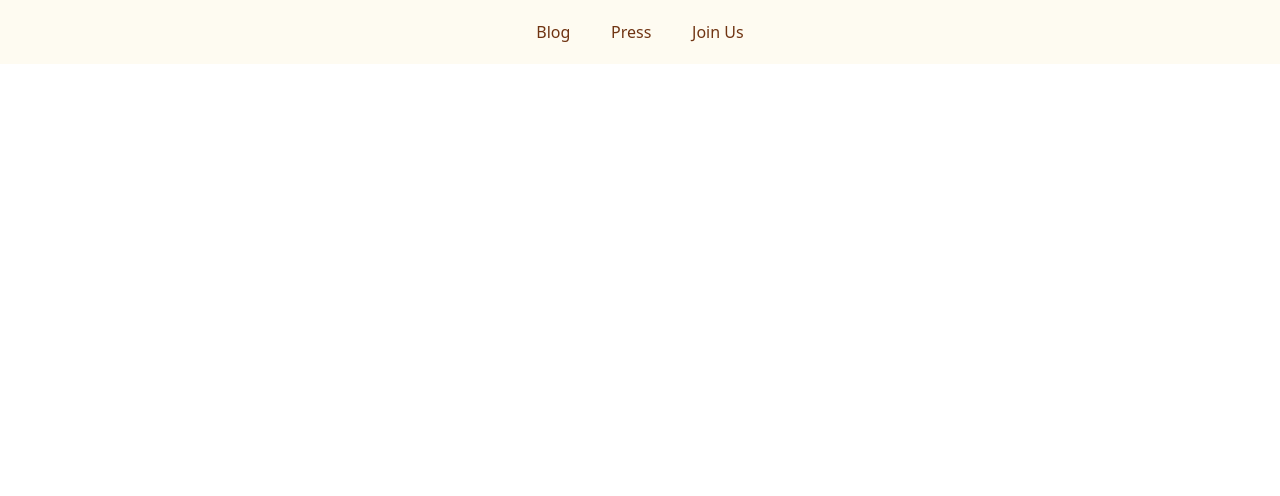
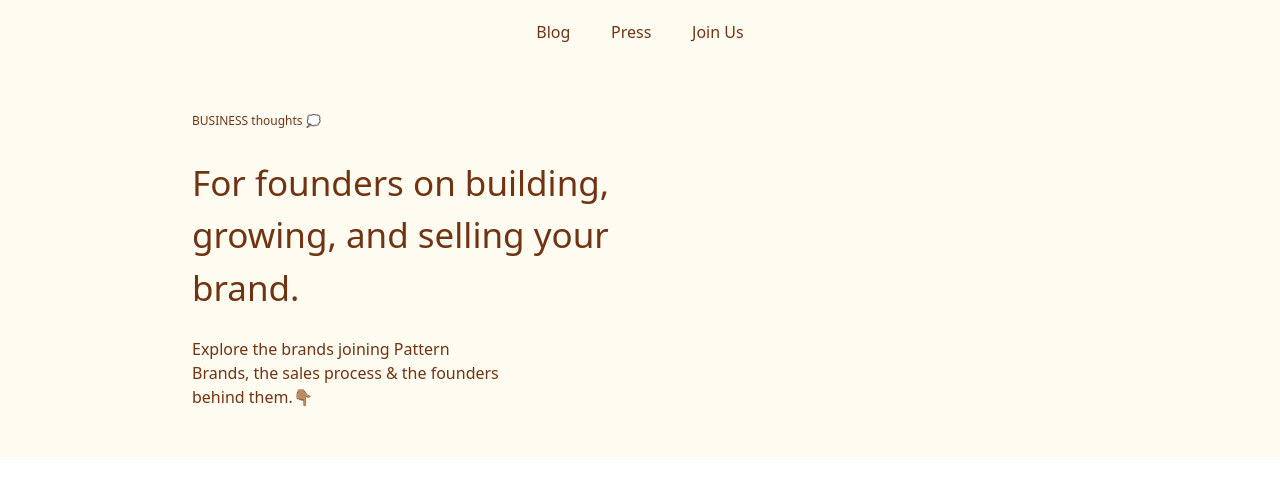
Before and after one commit to ParvizSodatov/examGitkhub, a website: page src/index.html in a window 1280 px wide. Drawn offline with Linux system fonts and the light colour scheme.

Commit message:
add header

```diff
--- a/src/index.html
+++ b/src/index.html
@@ -1,13 +1,15 @@
 <!DOCTYPE html>
 <html lang="en">
+
 <head>
     <meta charset="UTF-8">
     <meta name="viewport" content="width=device-width, initial-scale=1.0">
     <link href="./output.css" rel="stylesheet">
     <title>Document</title>
 </head>
+
 <body>
-
+    <header>
         <nav class="bg-[#FEFBF1] p-[20px]">
             <ul class="flex md:w-[20%] justify-around m-auto text-[#703412]">
                 <li>Blog</li>
@@ -15,8 +17,16 @@
                 <li>Join Us</li>
             </ul>
         </nav>
-
-
+        <section class="bg-[#FEFBF1] py-12">
+        <div class="md:w-[35%] ml-[15%] text-[#703412]">
+            <p class="text-[12px]">BUSINESS thoughts 💭</p>
+            <p class="text-[35px] mt-[6%]">For founders on building, growing, and selling your brand.</p>
+            <p class="mt-[5%] w-[70%]">Explore the brands joining Pattern Brands, the sales process & the founders behind
+                them.👇🏽</p>
+</div>
+</section>
+    </header>
 
 </body>
+
 </html>
```
Also changed, not shown: src/output.css. Lines whose indentation alone changed are shown as unchanged.
